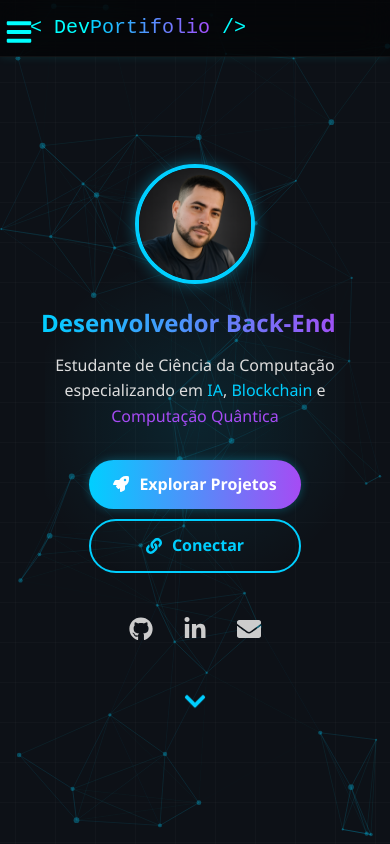
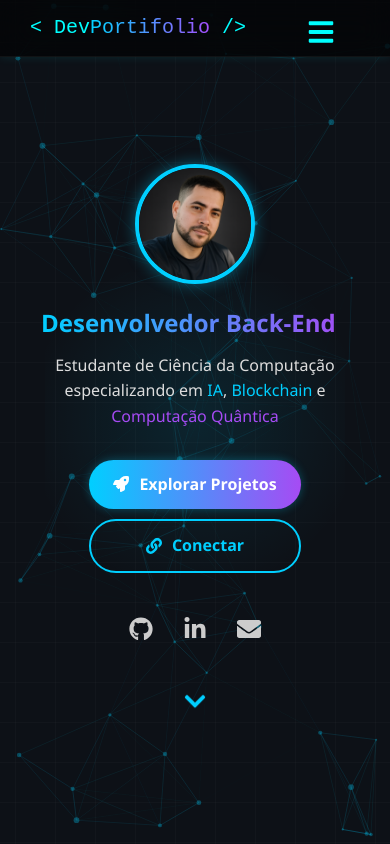
Before and after one commit to MarcioJunior2108/DevPortifolio, a React (Vite) app: page / in a window 390 px wide. Built offline with nearby package versions, Linux system fonts and the light colour scheme.

Commit message:
Menu Amburg 7

```diff
--- a/src/styles/Header.css
+++ b/src/styles/Header.css
@@ -82,7 +82,6 @@
     top: 1px;
     right: 25px;
     z-index: 2001;
-    width: 100%;
   }
 
   .nav-menu {
@@ -93,7 +92,7 @@
     position: absolute;
     top: 8px; /* Espaçamento ideal abaixo do header */
     left: 0;
-    width: 100%;
+    width: 120%;
     padding: 25px 0;
     background-color: rgba(0, 0, 0, 0.95);
     border-top: 1px solid rgba(255, 255, 255, 0.05);
```
